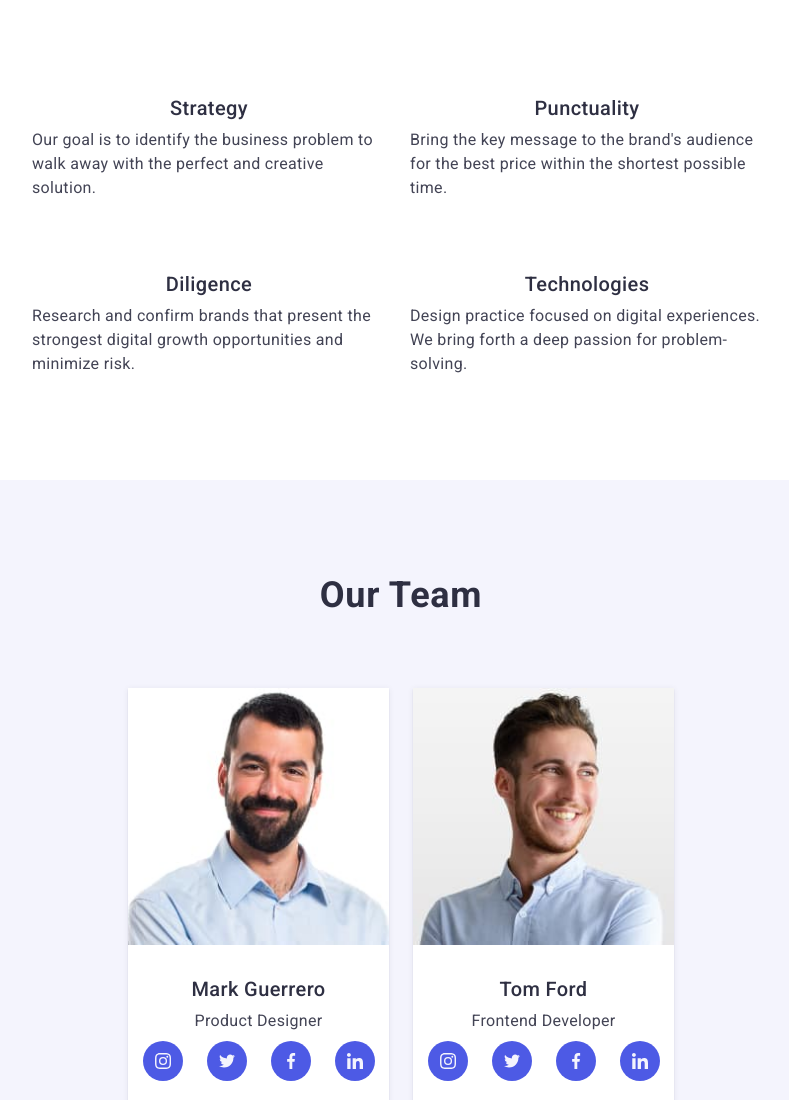
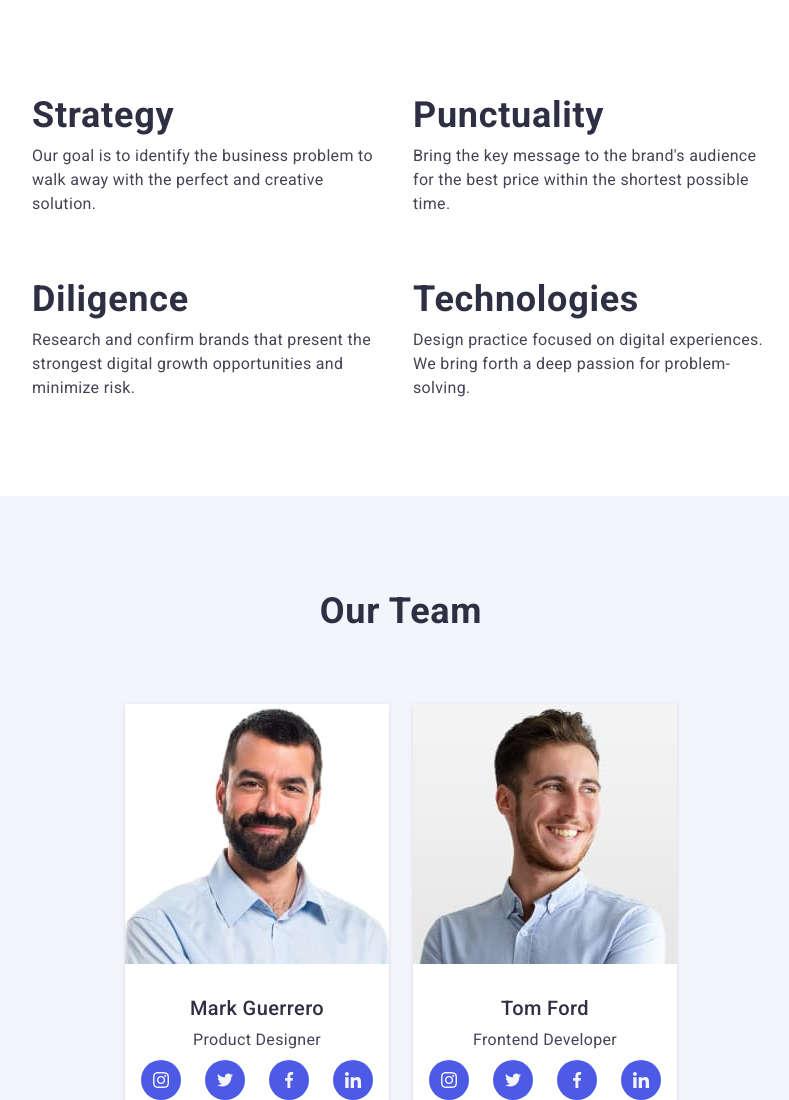
Before and after one commit to GaluzaAndriy/goit-markup-hw-07, a plain HTML site: page index.html in a window 1280 px wide. Shown: the top 1100 px of the page, without its empty margins (239-1028 px from the left). Drawn offline with nearby package versions, Linux system fonts and the light colour scheme.

Commit message:
font-weight

```diff
--- a/css/styles.css
+++ b/css/styles.css
@@ -301,9 +301,9 @@ body {
 } */
 
 .features-title {
-  font-weight: var(--main-font-weigth);
-  font-size: 20px;
-  line-height: 1.2;
+  font-weight: 700;
+  font-size: 36px;
+  line-height: 1.11;
   letter-spacing: var(--main-letter-spacing);
   color: var(--title-color);
   margin-bottom: 8px;
@@ -314,7 +314,8 @@ body {
   font-size: var(--main-font-size);
   line-height: 1.5;
   letter-spacing: 0.02em;
-}
+  color: #434455;
+ }
 /*------------- EXAMPLES------------------------*/
 .examples {
   text-align: center;
@@ -1022,18 +1023,25 @@ body {
   }
   .section {
   padding-top: 96px;
-  padding-bottom: 104px;
+  padding-bottom: 96px;
 }
 
 .features-list {
   display: flex;
   flex-wrap: wrap;
   column-gap: 24px;
-  /* gap: 72px; */
+ row-gap: 64px;
+}
+
+.features-title {
+  font-size: 36px;
+  line-height: 1.11;
+font-weight: 700;
+text-align: left;
 }
 
   .features-item  {
-     width: calc((100% - 30px) / 2);
+     width: calc((100% - 24px) / 2);
   }
 
   .team-list {
@@ -1044,7 +1052,11 @@ body {
   }
 
 .team-item {
-  width: calc((100% - 216px) / 2);
+  width: calc((100% - 210px) / 2);
+}
+
+.section.team {
+  padding-bottom: 104px;
 }
 
 }
```
